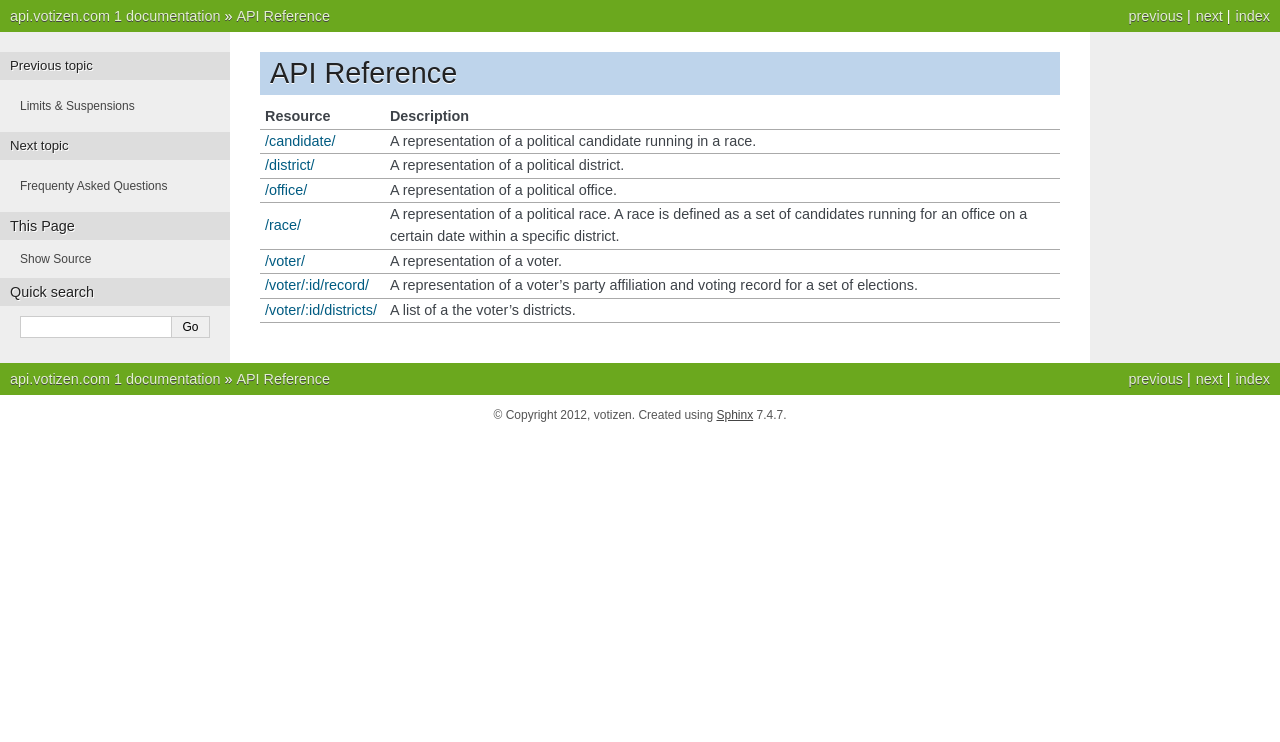
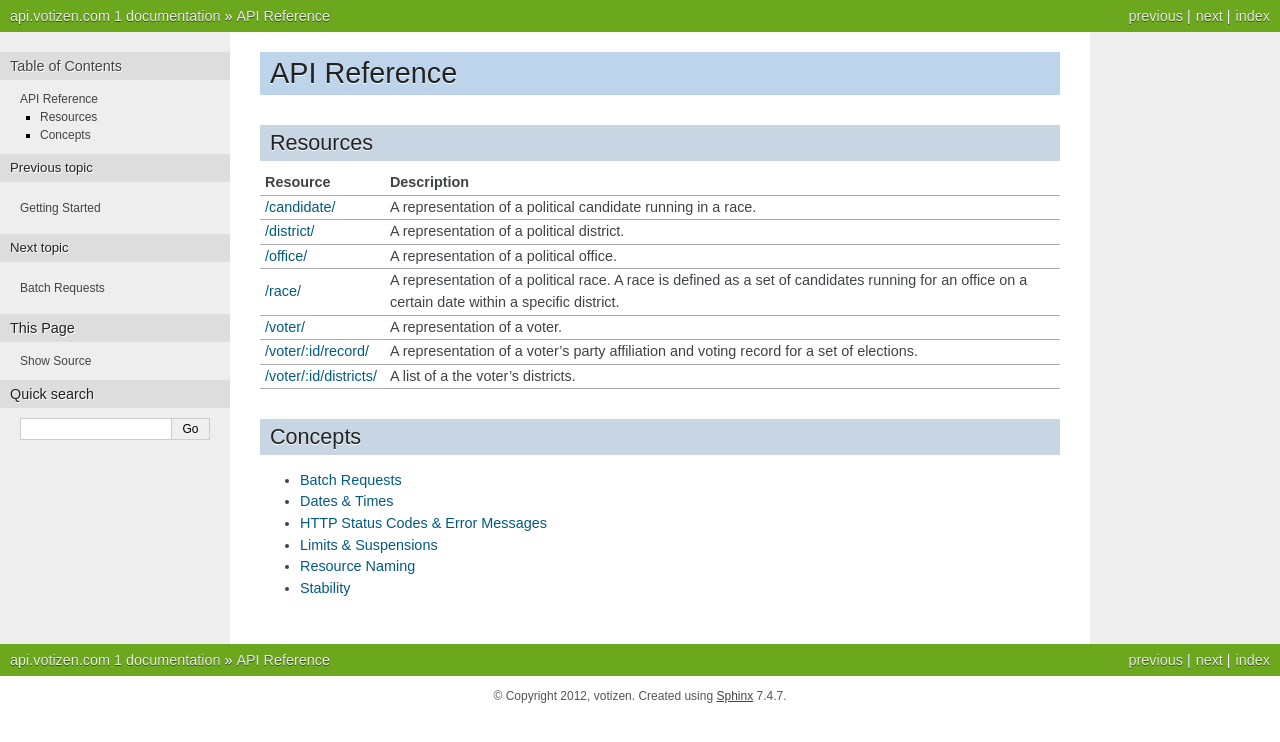
Before and after one commit to aditya-raj/api_doc, a Sphinx documentation site: the page built from docs/apis.rst, in a window 1280 px wide. Shown: the top 742 px of the page. Built offline with Sphinx 7.4.7, drawn with Linux system fonts in a browser that asks for light colours.

Commit message:
Adds documentation for batch requests.
Also cleaning up concepts a little bit.

```diff
--- a/docs/apis.rst
+++ b/docs/apis.rst
@@ -1,6 +1,9 @@
 =============
 API Reference
 =============
+
+Resources
+=========
 
 ==========================   =================================================
 Resource                     Description
@@ -18,3 +21,17 @@ Resource                     Description
                              and voting record for a set of elections.
 :doc:`/v1/voter_districts`   A list of a the voter's districts.
 ==========================   =================================================
+
+
+Concepts
+========
+
+.. toctree::
+   :maxdepth: 1
+
+   /v1/batch
+   concepts/dates-times
+   concepts/http-status-codes
+   concepts/limits
+   concepts/resource-naming
+   concepts/stability
--- a/docs/index.rst
+++ b/docs/index.rst
@@ -5,8 +5,6 @@ The Votizen API
    :maxdepth: 2
 
    getting-started
-   concepts
-   limits
    apis
    faq
 
```
Also changed, not shown: docs/concepts.rst (deleted, +0 -116 lines), docs/concepts/dates-times.rst (added, +13 -0 lines), docs/concepts/http-status-codes.rst (added, +35 -0 lines), docs/concepts/resource-naming.rst (added, +48 -0 lines), docs/concepts/stability.rst (added, +12 -0 lines), docs/v1/batch.rst (added, +81 -0 lines), docs/concepts/limits.rst (renamed from docs/limits.rst).
